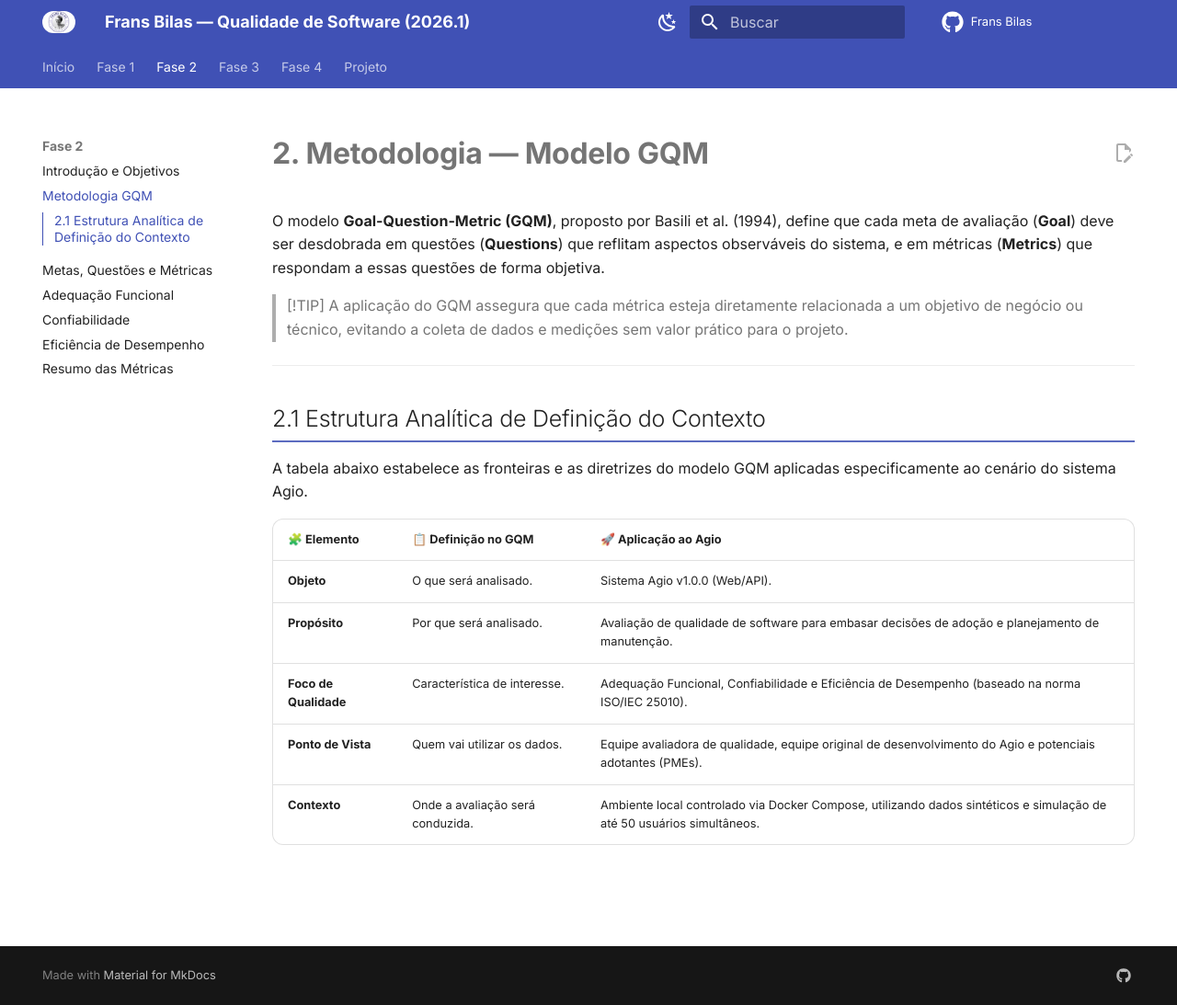
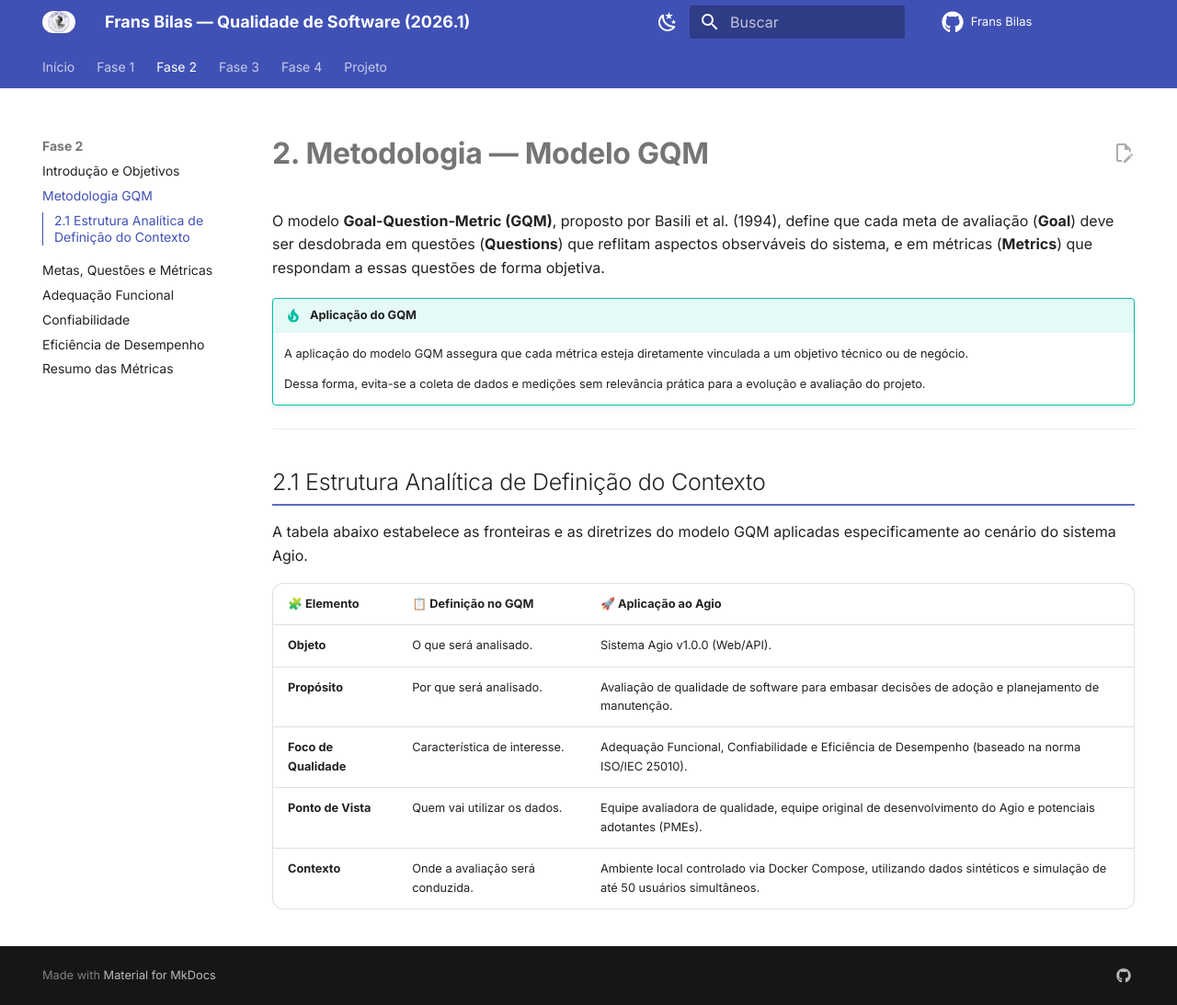
Before and after one commit to FCTE-Qualidade-de-Software-1/2026-1_T01_FRANS_BILAS, an MkDocs documentation site: the page built from docs/fase2/metodologia_gqm.md, in a window 1280 px wide and 1093 px high. Shown: the whole window at 92% size. Built offline with MkDocs 1.6.1 and Material for MkDocs 9.7.7, drawn with Linux system fonts in a browser that asks for light colours; comment, search, counter and statistics services are not loaded.

Commit message:
Revise GQM application explanation for clarity
Updated the GQM methodology section to enhance clarity and relevance.

```diff
--- a/docs/fase2/metodologia_gqm.md
+++ b/docs/fase2/metodologia_gqm.md
@@ -2,8 +2,12 @@
 
 O modelo **Goal-Question-Metric (GQM)**, proposto por Basili et al. (1994), define que cada meta de avaliação (**Goal**) deve ser desdobrada em questões (**Questions**) que reflitam aspectos observáveis do sistema, e em métricas (**Metrics**) que respondam a essas questões de forma objetiva.
 
-> [!TIP]
-> A aplicação do GQM assegura que cada métrica esteja diretamente relacionada a um objetivo de negócio ou técnico, evitando a coleta de dados e medições sem valor prático para o projeto.
+!!! tip "Aplicação do GQM"
+
+    A aplicação do modelo GQM assegura que cada métrica esteja diretamente vinculada a um objetivo técnico ou de negócio.
+
+    Dessa forma, evita-se a coleta de dados e medições sem relevância prática para a evolução e avaliação do projeto.
+
 
 ---
 
```
